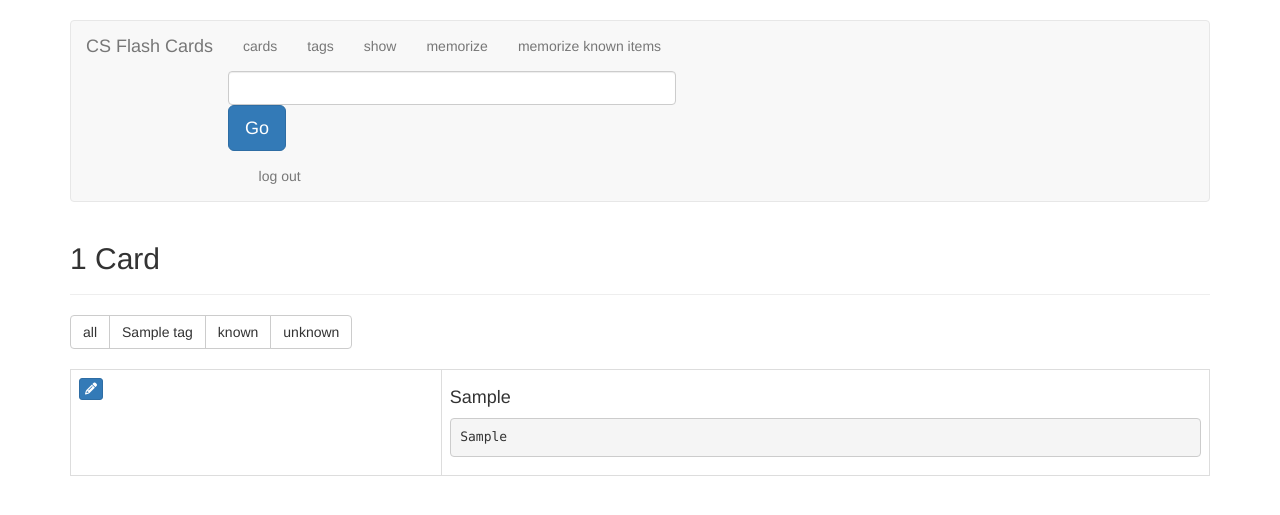
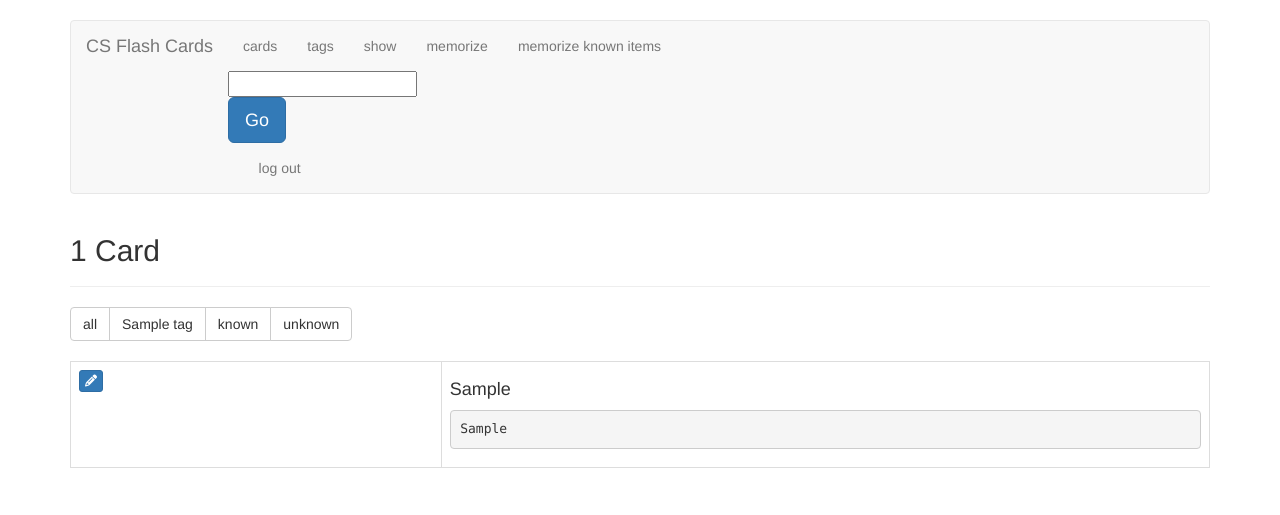
Before and after one commit to AjayReddyK/flashcardsapp, a Flask app: page /filter_cards/1 in a window 1280 px wide. Shown: the top 515 px of the page. Run offline with Flask 2, Linux system fonts and the light colour scheme; the visitor is signed in with stand-in values (Sample User, id 1); tables that the repository leaves empty hold one stand-in row (values such as "Sample post"); some libraries are stand-ins or nearby versions.

Commit message:
whitespace fixed

```diff
--- a/static/style.css
+++ b/static/style.css
@@ -2,16 +2,18 @@
     background-color: #62b06b;
     color: #ffffff;
 }
-
+pre code{
+  white-space: inherit;
+}
 textarea {
     font-family: monospace;
 }
 
-.cardContent .tagContent h4 {
+/* .cardContent .tagContent h4 {
     margin-top: 0;
-    overflow-x:scroll;
+    overflow:scroll;
   white-space:nowrap;
-}
+} */
 
 .alignContainer {
     display: table;
--- a/templates/layout.html
+++ b/templates/layout.html
@@ -29,7 +29,7 @@
                                 <li><a href="{{ url_for('memorize', card_type='all') }}">memorize</a></li>
                                 <li><a href="{{ url_for('memorize_known', card_type='all') }}">memorize known items</a></li>
                                 <form action="{{ url_for('search') }}" method="post">
-                                     <li>   <input type="text" name="searching" class="form-control"></li>
+                                     <li>   <input type="text" name="searching" ></li>
                                       <li>  <button type="submit" class="btn btn-lg btn-primary">Go</button></li>
                                     </form>
                                 <li>&nbsp;&nbsp;&nbsp;&nbsp;</li>
--- a/templates/memorize_known.html
+++ b/templates/memorize_known.html
@@ -15,7 +15,7 @@
     <hr/>
 
     <div class="row memorizePanel">
-        <div class="col-xs-8 col-xs-offset-2">
+        <div class="col-xs-12 ">
             <div class="panel panel-default cardFront">
                 <div class="panel-body">
                     <div class="alignContainer">
@@ -38,7 +38,7 @@
                                     </div>
                                 {% endif %}
                             {% else %}
-                                <pre><code>{{ card.back|escape }}</code></pre>
+                                <pre><code style="white-space: inherit;">{{ card.back|escape }}</code></pre>
                             {% endif %}
                         </div>
                     </div>
--- a/templates/show.html
+++ b/templates/show.html
@@ -27,9 +27,9 @@
                     {{ card.front }}
                 </h4>
                 {% if card.type == 1 %}
-                    <pre><code>{{ card.back|replace("\n", "<br />")|safe }}</code></pre>
+                    <pre><code style="white-space: inherit;">{{ card.back|replace("\n", "<br />")|safe }}</code></pre>
                 {% else %}
-                    <pre><code>{{ card.back|escape }}</code></pre>
+                    <pre><code style="white-space: inherit;">{{ card.back|escape }}</code></pre>
                 {% endif %}
             </td>
         </tr>
```
Also changed, not shown: templates/memorize.html (+6 -4 lines), templates/test.html (added, +34 -0 lines), test.db.
